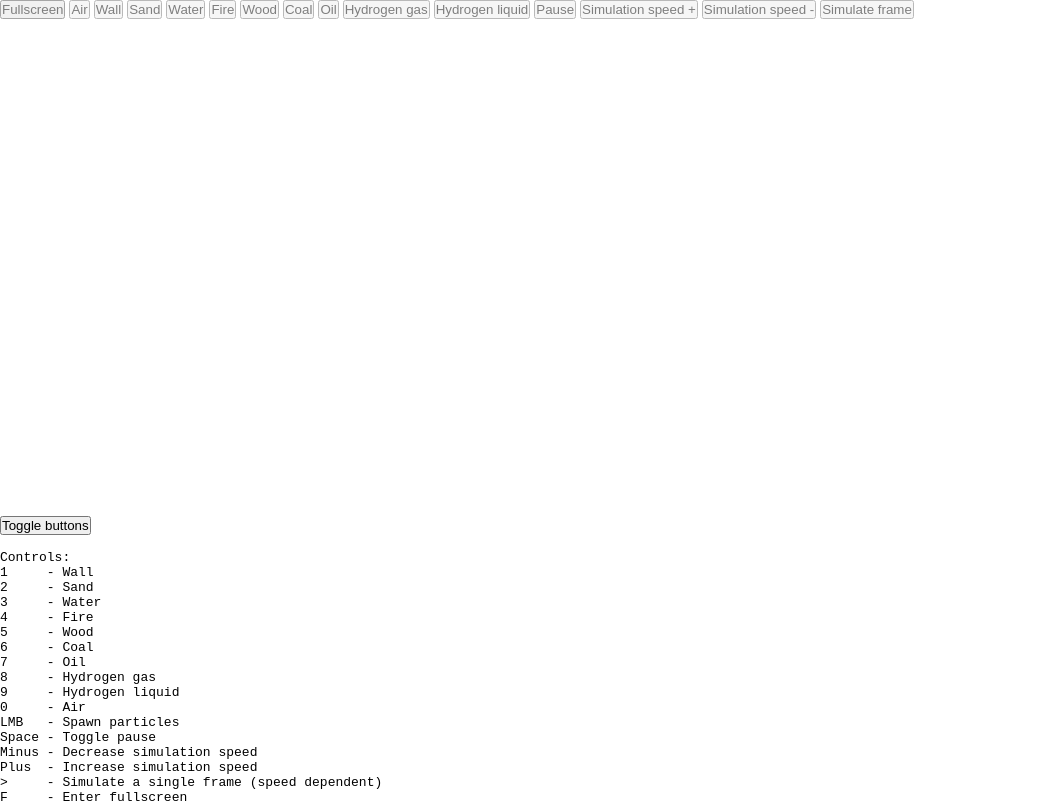
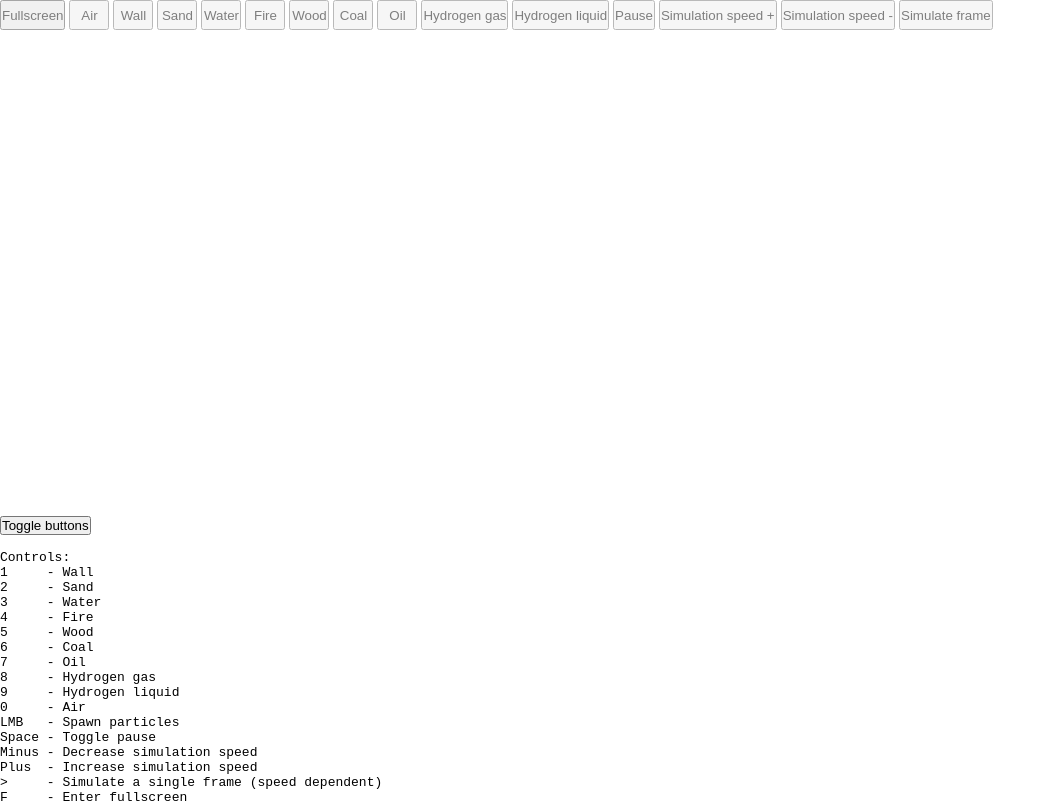
Before and after one commit to mirefly42/csand, a plain HTML site: page index.html in a window 1280 px wide. Shown: the whole page, without its empty margins (0-1056 px from the left). Drawn offline with Linux system fonts and the light colour scheme; no server answers.

Commit message:
Set the minimal size for the buttons

```diff
--- a/index.html
+++ b/index.html
@@ -14,6 +14,11 @@
 #buttons {
     position: absolute;
     opacity: 0.5;
+
+    button {
+        min-width: 40px;
+        min-height: 30px;
+    }
 }
 </style>
 </head>
```
